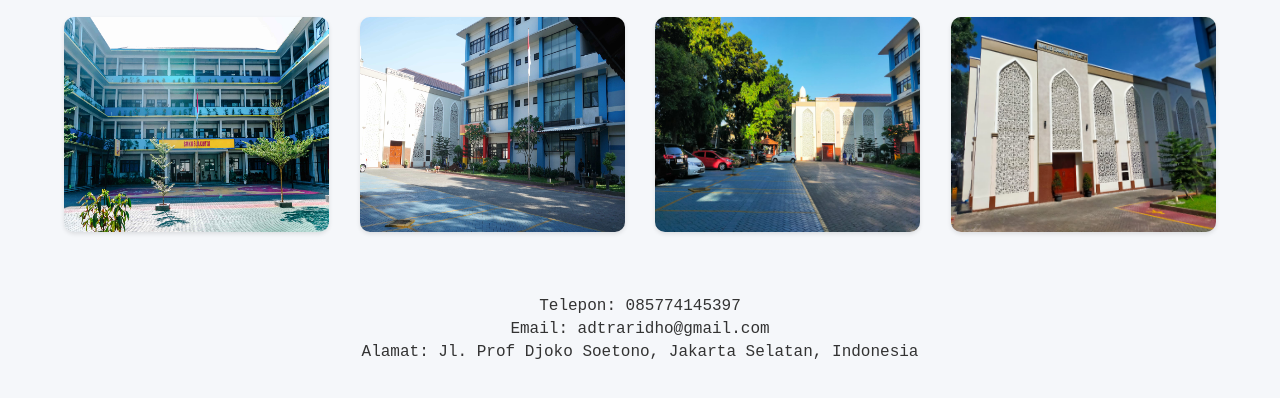
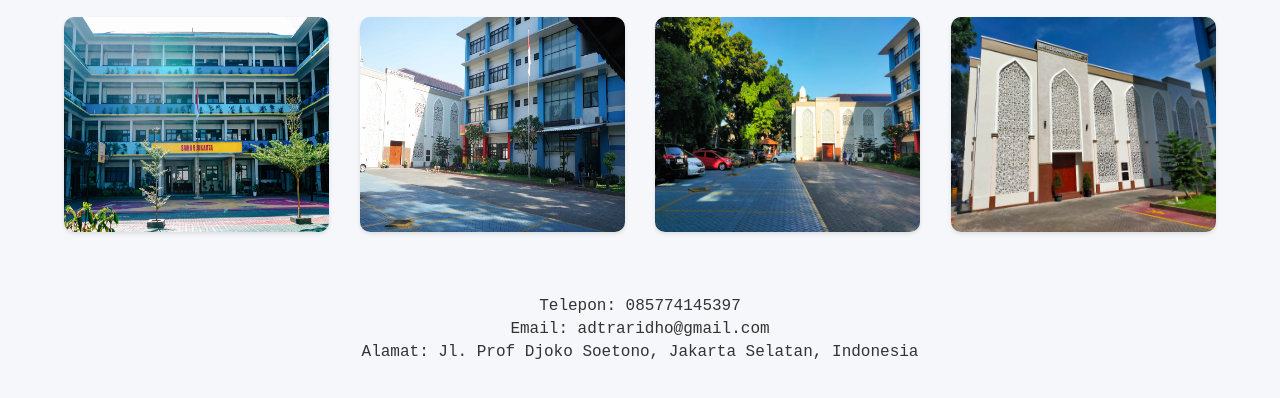
Before and after one commit to Ridhoast/Ridhoast.github.io, a plain HTML site: page gallery.html in a window 1280 px wide. In both pictures the pointer is over the picture 196 px from the left and 262 px from the top of the page. Shown: the part 138-536 px from the top of the page. Drawn offline with Linux system fonts and the light colour scheme.

Commit message:
Update ukk.css

```diff
--- a/ukk.css
+++ b/ukk.css
@@ -219,6 +219,9 @@ header {
   width: 100%;
   height: 100%;
 }
+.gallery-item img:hover{
+  transform:scale(1.2);
+}
 .form-group {
   margin-bottom: 15px;
 }
```
